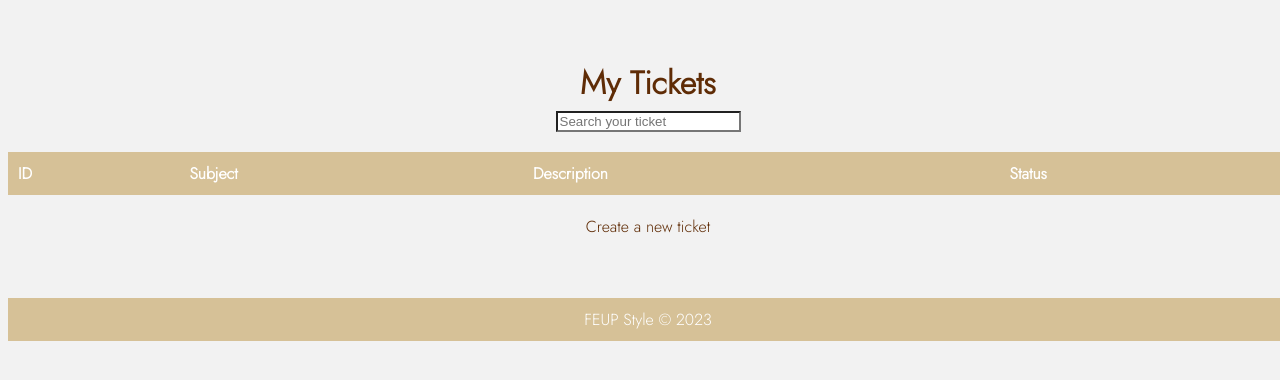
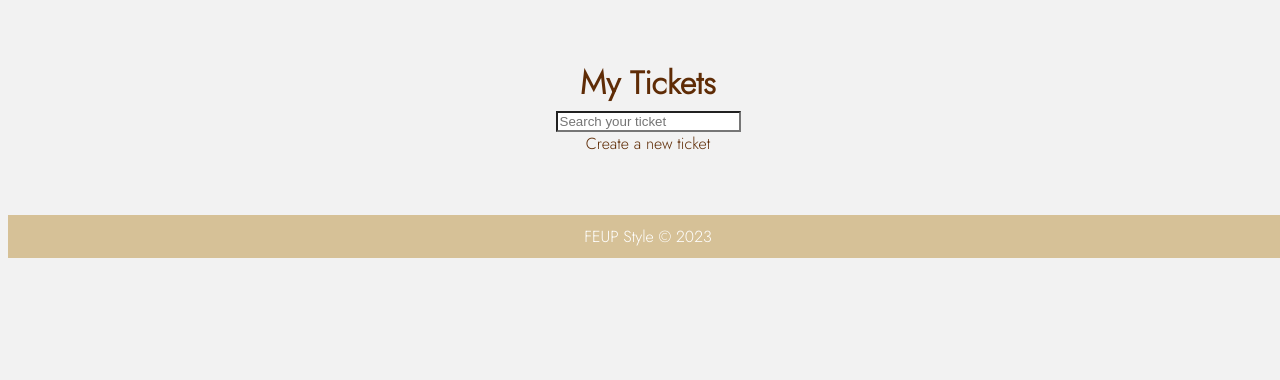
Before and after one commit to FEUP-LTW-2023/project-ltw10g02, a PHP site: page /pages/my_tickets.php in a window 1280 px wide. Shown: the part 97-477 px from the top of the page. Run offline with PHP 8.4, Linux system fonts and the light colour scheme; data comes from the database, SQL or seed files in the repository; both versions use the stored data as it was after the commit; lists and menus that the app fills with data are empty.

Commit message:
Ticket resume css

```diff
--- a/css/ticket.css
+++ b/css/ticket.css
@@ -1,3 +1,5 @@
+/* Css for ticket page */
+
 #ticketAndComments > .ticket, #ticketAndComments > .comments  {
     padding: 5px;
     border: 1px solid rgba(26, 18, 11, 0.5);
@@ -80,3 +82,56 @@
     overflow: auto;
     resize: none;
 }
+
+/* Css for ticket in profile page */
+
+#ticketResumeSection {
+    display: flex;
+    flex-direction: row;
+    flex-wrap: wrap;
+}
+
+#ticketResumeSection > .ticketResume {
+    display: grid;
+    grid-column-start: 1;
+    grid-column-end: 2;
+    grid-row-start: 1;
+    grid-row-end: 4;
+    grid-template-rows: repeat(3 , minmax(0, 1fr));
+
+    padding: 5px;
+    margin: 5px;
+    border: 1px solid rgba(26, 18, 11, 0.5);
+    border-radius: 2px;
+    width: 350px;
+    height: 100px;
+
+    overflow: hidden;
+}
+
+#ticketResumeSection > .ticketResume > h2{
+    grid-area: 1 / 1 / span 1 / span 1;
+    text-align: left;
+}
+
+#ticketResumeSection > .ticketResume > p:nth-of-type(1) {
+    grid-area: 1 / 1 / span 1 / span 1;
+    text-align: right;
+}
+
+#ticketResumeSection > .ticketResume > p:nth-of-type(2) {
+    grid-area: 2 / 1 / span 1 / span 1;
+    text-align: left;
+}
+
+#ticketResumeSection > .ticketResume > p:nth-of-type(3) {
+    grid-area: 3 / 1 / span 1 / span 1;
+}
+
+#ticketResumeSection > .ticketResume > p:nth-of-type(1)::before {
+    content: "Status: ";
+}
+
+#ticketResumeSection > .ticketResume > p:nth-of-type(2)::before{
+    content: "At: ";
+}
--- a/templates/tickets.tpl.php
+++ b/templates/tickets.tpl.php
@@ -6,28 +6,16 @@
 <?php
 function drawTickets($tickets){
 ?>
-
-<table>
-    <thead>
-      <tr>
-        <th>ID</th>
-        <th>Subject</th>
-        <th>Description</th>
-        <th>Status</th>
-      </tr>
-    </thead>
-    <tbody>
-      <?php foreach ($tickets as $ticket): ?>
-        <tr>
-          <td><?= $ticket->getId() ?></td>
-          <td><a href="../pages/ticket.php?id=<?=$ticket->getId()?>"><?= $ticket->getSubject()?></a></td>
-          <td><?= $ticket->getDescription() ?></td>
-          <td><?= $ticket->getStatus() ?></td>
-        </tr>
-      <?php endforeach ?>
-    </tbody>
-  </table>
-
+  <div id = "ticketResumeSection">
+    <?php foreach ($tickets as $ticket): ?>
+      <article class = "ticketResume">
+        <h2><?=$ticket->getSubject()?></h2>
+        <p><?=$ticket->getStatus()?></p>
+        <p><?=$ticket->getCreatedAt()?></p>
+        <p><?=$ticket->getDescription()?></p>
+      </article>
+    <?php endforeach ?>
+    </div>
 <?php
 }
 ?>
```
Also changed, not shown: database/tabelas.db.
